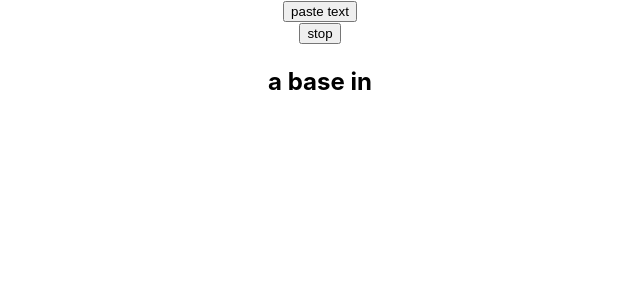
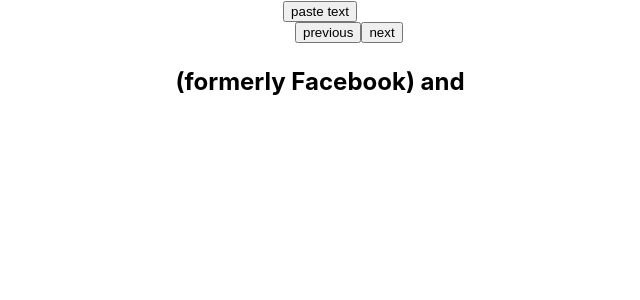
Before and after one commit to Nefari0/speed-read-trainer, a React (Create React App) app: page / in a window 1280 px wide. Both pictures are taken after a click on the button "start". Shown: the top 300 px of the page, without its empty margins (320-960 px from the left). Built offline with nearby package versions, Linux system fonts and the light colour scheme.

Commit message:
Plays short segments at a time, which can be replayed or skipped

```diff
--- a/src/App.js
+++ b/src/App.js
@@ -1,15 +1,24 @@
 import './App.css';
 import { useState,useReducer,useEffect } from 'react';
 import { readString, readString2 } from './textString';
-import TextEditor from './lib/TextBox/text-box.component';
 
-const initialState = {isPlaying:false}
+const initialState = {
+  chunkIndex:0,
+  segments:[],
+  isPlaying:false,
+}
 function reducer(state, action) {
   switch (action.type) {
-    case true:
-      return {isPlaying:true};
-    case false:
-      return {isPlaying:false};
+    case 'index+':
+      var newVal = state.chunkIndex+=1
+      return {...initialState,chunkIndex:newVal};
+    case 'index-':
+      var newVal = state.chunkIndex-=1
+      return {...initialState,chunkIndex:newVal};
+    case 'update':
+      return {...initialState,segments:action.payload}
+    case 'start':
+      return {...initialState,isPlaying:action.payload}
     default:
       throw new Error();
   }
@@ -17,17 +26,17 @@
 
 function App() {
   const [reducerState, dispatch] = useReducer(reducer, initialState);
-  const { isPlaying } = reducerState
+  const { segments } = reducerState
 
   const [state,setState] = useState({
-    currentItem:0,
-    // currentSegment:0,
-    delay:200, // Milliseconds
+    currentItem:0, // Segment index currently displayed
+    delay:600, // Milliseconds
     stateText:readString,
     splitOption:' ', // View words or letters
     wordsPerSegment:3, // Number of words visible at a single time
-    segments:[],
-    // isPlaying:false
+    chunkSize:5, // Determining how many slice elements are pushed to array.
+    chunks:[],
+    chunkIndex:0,
   })
   const {
     currentItem,
@@ -35,59 +44,48 @@
     stateText,
     splitOption,
     wordsPerSegment,
-    segments,
-    // isPlaying
-    // currentSegment,
-    // timedArray,
+    chunkSize,
+    chunks,
+    chunkIndex,
   } = state
-  // --- These array generators are for building and testing --- //
-  // const M = Array.from(Array(20))
-  // const timedArray = M.map((el,i) => el=i)
-  // ----------------------------------------------------------- //
 
   useEffect(() => {segmentGenerator(stateText)},[])
 
-  // const timedArray = stateText.split(splitOption)
-  // const timedArraySegment = timedArray.map(el => el = el+wordsPerSegment)
   const segmentGenerator = (string) => {
     var array = string.split(splitOption)
+    var chunks = []
+    // --- Number of words displayed at in one instant
     var slices = []
-    for (var i=0; i<array.length; i+=wordsPerSegment) {
-      slices.push(array.slice(i,i+wordsPerSegment).join(' '));
+    var iteration = 0
+
+    if (array.length > 10) {
+      for (var i=0; i<array.length; i+=wordsPerSegment) {
+        slices.push(array.slice(i,i+wordsPerSegment).join(' '));
+        iteration += 1
+        if (iteration === chunkSize) {
+          chunks.push(slices)
+          slices = []
+          iteration = 0
+        }
+        dispatch({type:'update',payload:chunks[0]})
+        setState({
+          ...state,
+          chunks:chunks,
+        })
+      }
     }
-    // console.log('hit segment generator',slices)
-    setState({...state,segments:slices})
   }
 
-  // --- For displaying single words or single letters --- //
-  const filteredText = segments.filter((item,index) => index === currentItem)
-  const mappedText = filteredText.map((el,i) => {return <h2 key={i}>{el}</h2>})
-  // ---------------------------------------------------- //
-
   // --- For displaying multiple words --- //
-  // const filteredSegments = segments.filter((item,index) => index === currentSegment)
-  // const mappedWords = filteredSegments.map((el,i) => {return <h2 key={i}>{el}</h2>})
-  // ------------------------------------- //
-
-  const inputHandler = (e) => {
-    const { name,value } = e.target
-    console.log('input',name)
-    setState({...state,[name]:value})
-  }
+  const filteredSegments = segments.filter((item,index) => index === currentItem)
+  const mappedWords = filteredSegments.map((el,i) => {return <h2 key={i}>{el}</h2>})
 
   const pasteFromClipboard = (e) => {
     e.preventDefault()
       navigator.clipboard.readText()
       .then(text => {
         try {
-          if (typeof(text) === 'string') {
-            segmentGenerator(text)
-          //   setState({
-          //     ...state,
-          //     stateText:text
-          // })
-        }
-
+          if (typeof(text) === 'string') {segmentGenerator(text)}
       } catch (error) {
           console.log(error)
       }
@@ -97,57 +95,58 @@
     });
   }
 
-  // const stopPlaying = (i) => {}
+  const startPlaying = () => {
 
-  // const startPlaying = () => {}
+    segments.forEach((el,index) => {
+      setTimeout(function () {
+          var updateIndexValue = () => {
+            return (index === chunkSize ? 0 : index)
+          }
+          setState({
+            ...state,
+            currentItem:updateIndexValue(),
+            chunkIndex:chunkIndex+(chunkSize/chunkSize),
+          })
+      }, delay * index);
+    })
+    if (chunkIndex <= chunks.length-2) {dispatch({type:'update',payload:chunks[chunkIndex+1],isPlaying:false})}
+  }
 
-  const delayControler = () => {
-    dispatch({type:true})
-    segments.forEach((el,i) => {
-      (function (i) {
-        setTimeout(function () {
-          if (i === segments.length-1) {
-            dispatch({type:false})
-          } else {
-
-            setState({...state,currentItem:i})
-          }
-
-        }, delay * i);
-      })(i);
-    })
+  const sectionManager = (param) => {
+    switch (param) {
+      case 'play':
+        return startPlaying()
+      case 'prev':
+        dispatch({type:'update',payload:chunks[chunkIndex-1]})
+        setState({
+          ...state,
+          currentItem:0,
+          chunkIndex:chunkIndex-1
+        })
+        return
+    }
   }
 
   return (
 
     <div className="App">
 
-      {/* <label>number of words</label>
-      <input
-        style={{width:'50px'}}
-        name="wordsPerSegment"
-        type='number'
-        value={wordsPerSegment}
-        onChange={inputHandler}
-      /> */}
-
-      {/* <TextEditor inputHandler={inputHandler} text={stateText}/> */}
       <button onClick={(e) => pasteFromClipboard(e)}>paste text</button>
       <div style={{height:'25px',width:'50px',margin:'auto'}}>
-        {isPlaying === false &&
-        <button onClick={() => delayControler()}>
-          start
-        </button>}
 
-        <button>stop</button>
-
-        {/* <button onClick={() => dispatch({type:false})}>
-          pause
-        </button> */}
+        {chunkIndex < 1 ?
+          <button onClick={() => sectionManager('play')}>
+            start
+          </button>
+          :
+          <div style={{display:'flex'}}>
+            <button onClick={() => sectionManager('prev')}>previous</button>
+            <button onClick={() => sectionManager('play')}>next</button>
+          </div>
+        }
 
       </div>
-      {/* <button onClick={() => dispatch({type: !isPlaying})}>start2</button> */}
-      {mappedText}
+      {mappedWords}
     </div>
   );
 }
```
